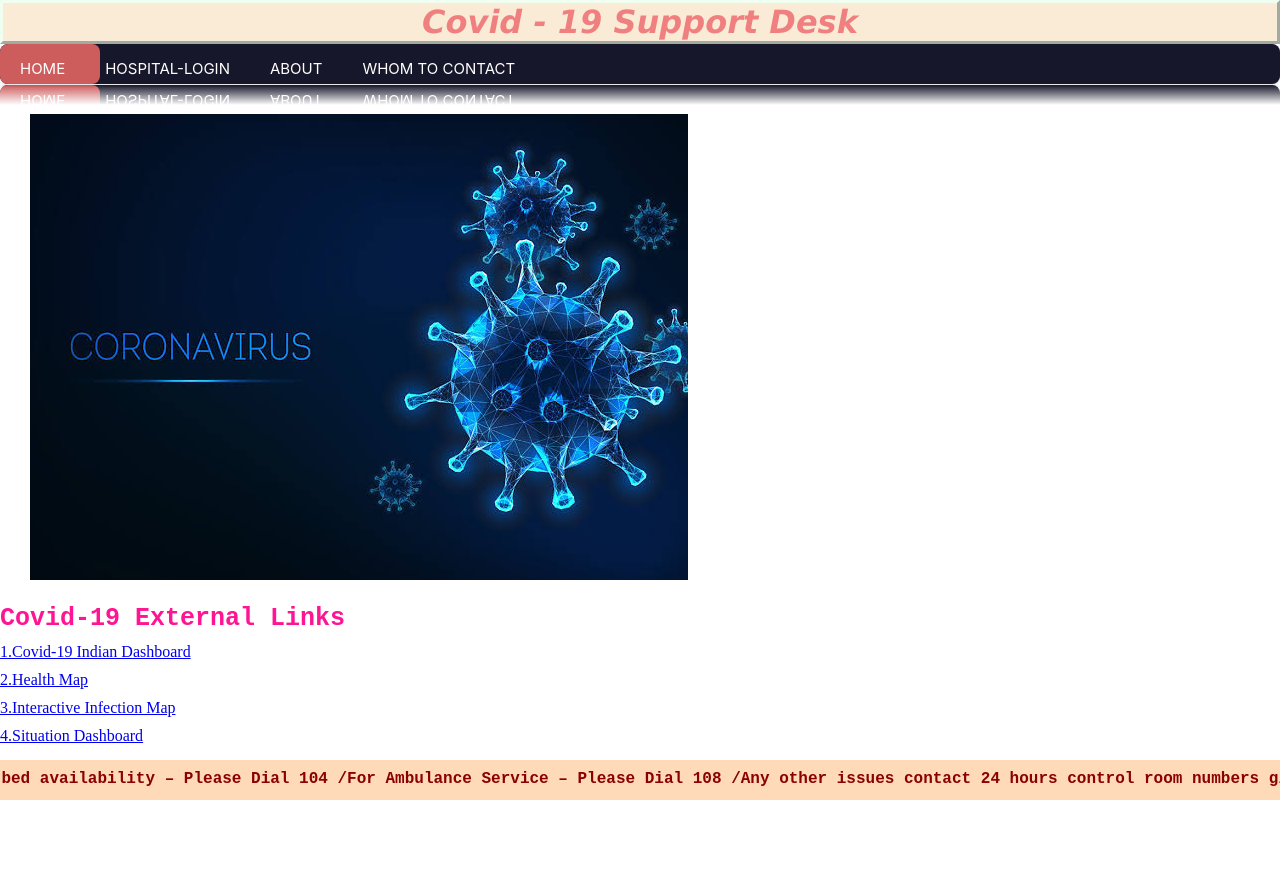
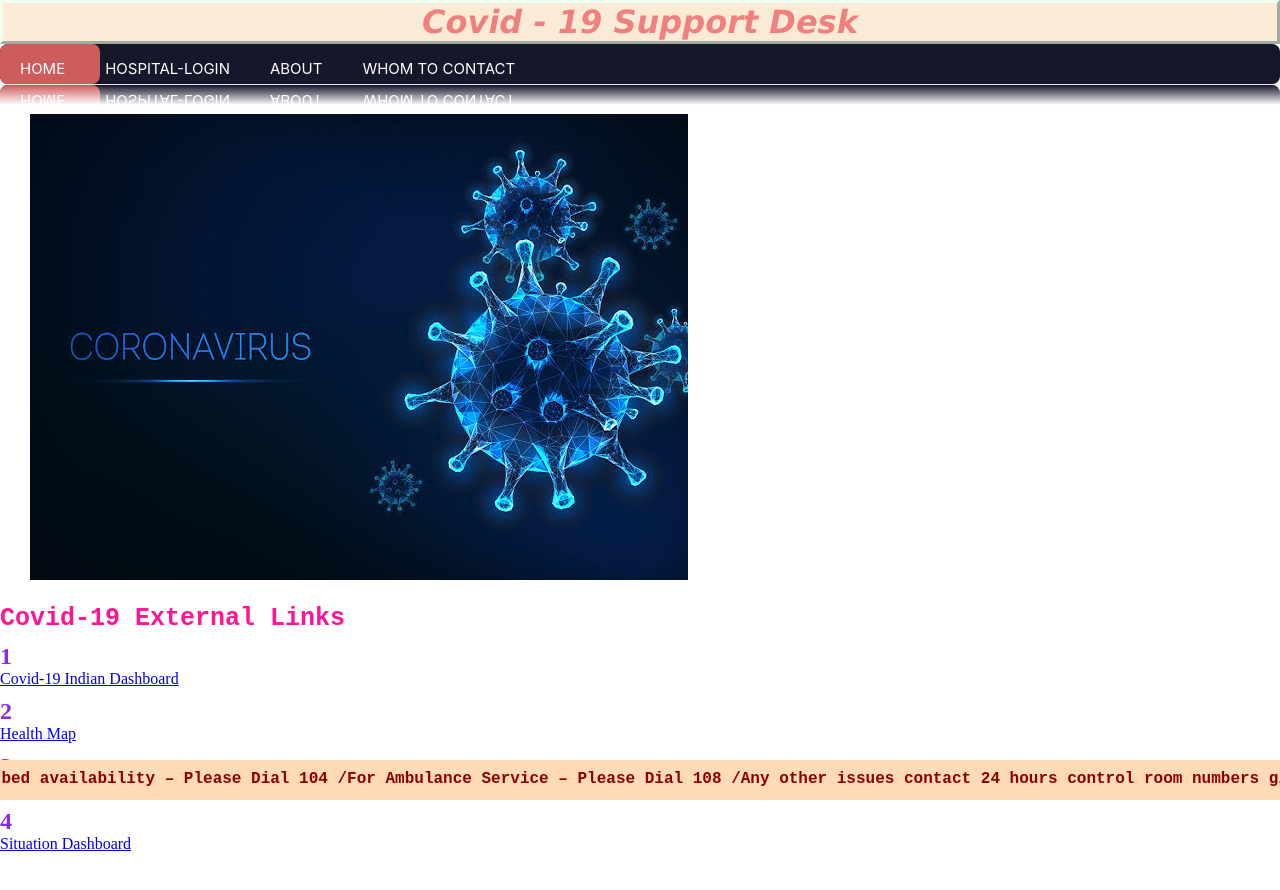
Before and after one commit to RoshiniSukumar/Covid-19-Support-Desk, a React (Create React App) app: page /about in a window 1280 px wide. Shown: the top 890 px of the page. After the commit the page ends 863 px from the top, so only its background shows below. Built offline with nearby package versions, Linux system fonts and the light colour scheme.

Commit message:
exlinks js

```diff
--- a/src/components/function/Exlinks.js
+++ b/src/components/function/Exlinks.js
@@ -1,40 +1,59 @@
 import React from 'react'
 import './Exlinks.css'
 import { Link } from "react-router-dom"
-<script src="https://kit.fontawesome.com/0c9450273d.js" crossorigin="anonymous"></script>
-
 
 export default function Exlinks() {
   return (
-     <div>
+
+<div className="links">
   <h3 className="external">Covid-19 External Links</h3>
+  <div className="contains">
+    <div className="card">
+      <div className="circle" >
+           <h2>1</h2>
+           </div>
+           <div className="contents">
+<div className="links"><a href="http://covidindiaupdates.in/">Covid-19 Indian Dashboard</a></div>
+</div>
+</div>
+</div>
+<div className="contains">
+    <div className="card">
+      <div className="circle" >
+           <h2>2</h2>
+           </div>
+           <div className="contents">
+           <div className="links"><a href="https://healthmap.org/formobile/">Health Map</a></div>
+</div>
+</div>
+</div>
+<div className="contains">
+    <div className="card">
+      <div className="circle" >
+           <h2>3</h2>
+           </div>
+           <div className="contents">
+           <div className="links"><a href="https://hgis.uw.edu/virus/">Interactive Infection Map</a></div>
+</div>
+</div>
+</div>
+<div className="contains">
+    <div className="card">
+      <div className="circle" >
+           <h2>4</h2>
+           </div>
+           <div className="contents">
+           <div className="links"><p><a href="https://www.who.int/emergencies/diseases/novel-coronavirus-2019/situation-reports">Situation Dashboard</a></p></div>
 
-<div className="links"><a href="http://covidindiaupdates.in/">1.Covid-19 Indian Dashboard</a></div>
-<div className="links"><a href="https://healthmap.org/formobile/">2.Health Map</a></div>
-<div className="links"><a href="https://hgis.uw.edu/virus/">3.Interactive Infection Map</a></div>
-<div className="linkfour"><a href="https://www.who.int/emergencies/diseases/novel-coronavirus-2019/situation-reports">4.Situation Dashboard</a></div>
-<div>
-<ul className="sci">
-       <li><a href="#"><i class="fab fa-facebook" aria-hidden="true"></i></a></li>
-       <li><a href="#"><i class="fab fa-twitter" aria-hidden="true"></i></a></li>
-       <li><a href="#"><i class="fab fa-github" aria-hidden="true"></i></a></li>
-       <li><a href="#"><i class="fab fa-instagram" aria-hidden="true"></i></a></li>
-       <li><a href="#"><i class="fab fa-whatsapp" aria-hidden="true"></i></a></li>
-     </ul>
-    </div>
+</div>
+</div>
+</div>
 
-    </div>
+
+   </div>
+
+
 
 
   );
 }
-
-/*<div>
-     <ul className="sci">
-       <li><Link to="/facebook" className="fa fa-facebook" ></Link></li>
-       <li><Link to="/instagram"  className="fa fa-instagram"> </Link></li>
-       <li><Link to="/github"  className="fa fa-github" > </Link></li>
-       <li><Link to="/twitter"  className="fa fa-twitter" > </Link></li>
-       <li><Link to="/whatsapp" className="fa fa-whatsapp" ></Link></li>
-     </ul>
-    </div>*/
```
